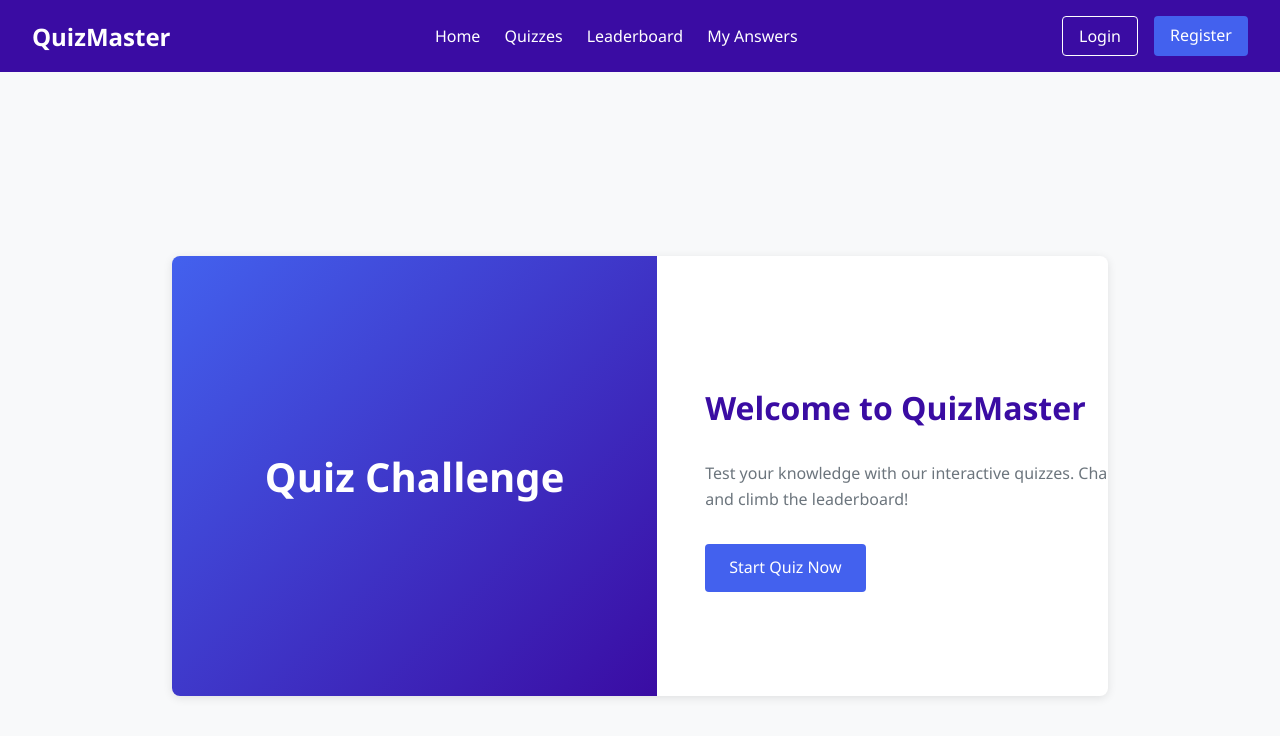
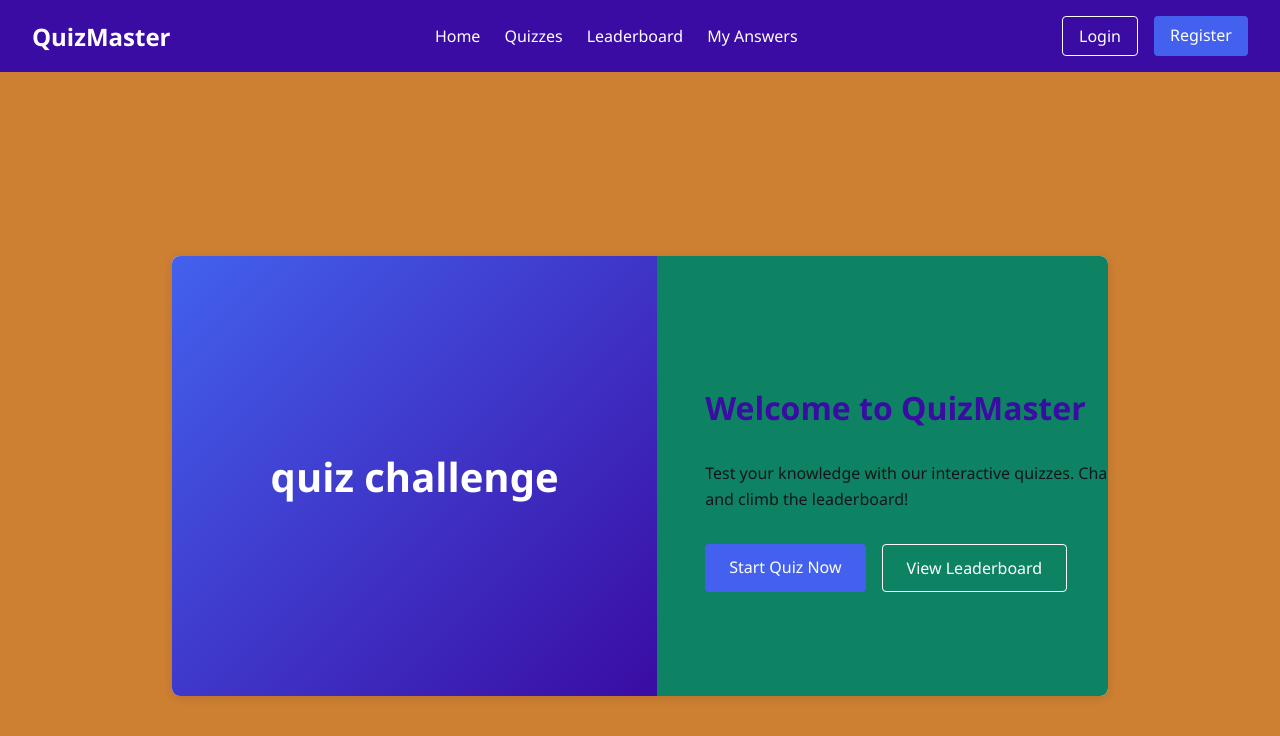
Before and after one commit to SandeshLimbu105/quizmaster, a plain HTML site: page client/public/index.html in a window 1280 px wide. Drawn offline with Linux system fonts and the light colour scheme.

Commit message:
home page modification

```diff
--- a/client/public/assets/css/styles.css
+++ b/client/public/assets/css/styles.css
@@ -224,6 +224,7 @@
 
 /* ===== HOMEPAGE STYLES ===== */
 .home-main {
+  background-color: #cd7f32;
   display: flex;
   justify-content: center;
   align-items: center;
@@ -261,6 +262,7 @@
 }
 
 .hero-content {
+  background-color: rgb(14, 131, 100);
   flex: 0 0 55%;
   padding: 3rem;
   display: flex;
@@ -275,7 +277,7 @@
 }
 
 .hero-content p {
-  color: #6c757d;
+  color: #0f151a;
   margin-bottom: 2rem;
   line-height: 1.6;
 }
--- /dev/null
+++ b/client/public/assets/js/index.js
@@ -0,0 +1,15 @@
+let index = 0;
+const text = "quiz challenge"; // Declare the string to be typed
+const textElement = document.getElementById("qz-ch"); // Get the HTML element with ID 'qz-ch'
+textElement.innerHTML = ""; // Clear any existing content inside the element
+
+// Function to type text letter by letter
+function typeText() {
+  if (index < text.length) {
+    textElement.innerHTML += text.charAt(index); // Get character at 'index' from 'text' and append it to the element
+    index++;
+    setTimeout(typeText, 100); // Call typeText again after 100 milliseconds (0.1 second)
+  }
+}
+
+typeText(); // Start the typing effect
--- a/client/public/index.html
+++ b/client/public/index.html
@@ -29,7 +29,7 @@
     <div class="home-container">
       <div class="hero-section">
         <div class="hero-image">
-          <h1>Quiz Challenge</h1>
+          <h1 id="qz-ch">Quiz Challenge</h1>
         </div>
         <div class="hero-content">
           <h2>Welcome to QuizMaster</h2>
@@ -42,5 +42,6 @@
       </div>
     </div>
   </main>
+  <script src="assets/js/index.js"></script>
 </body>
 </html>
```
